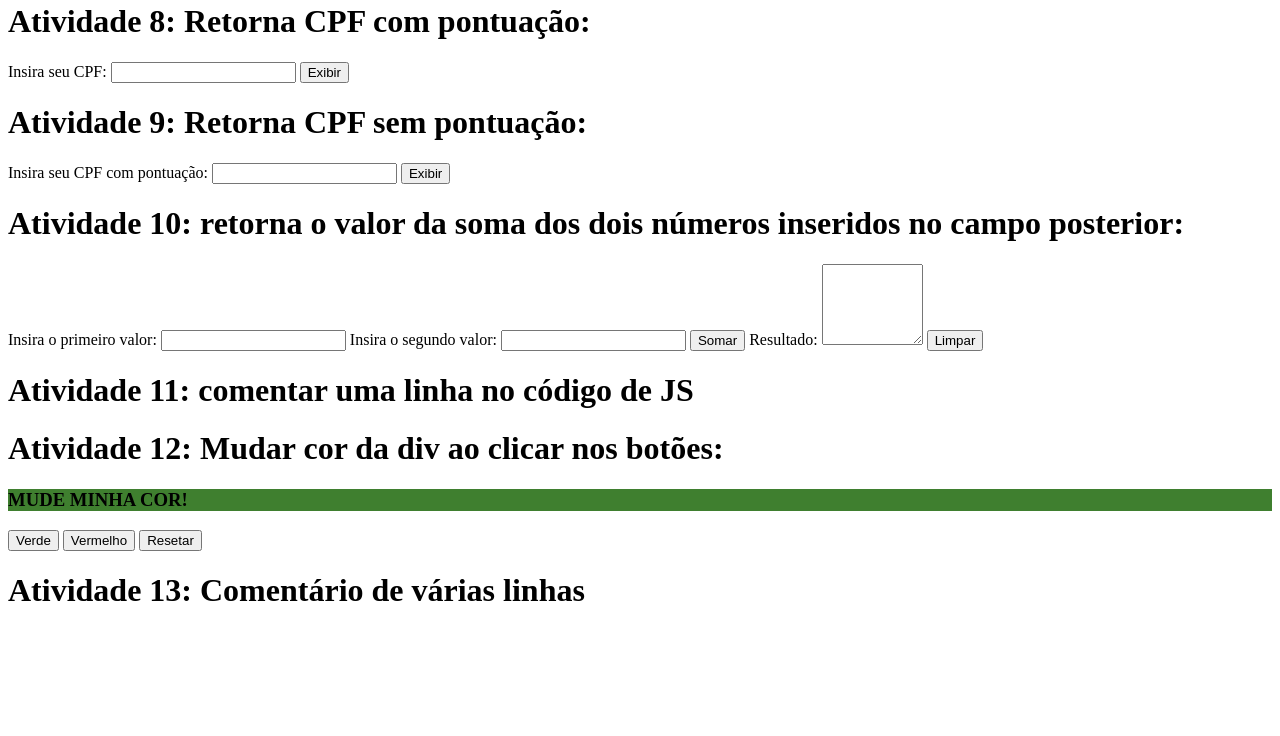
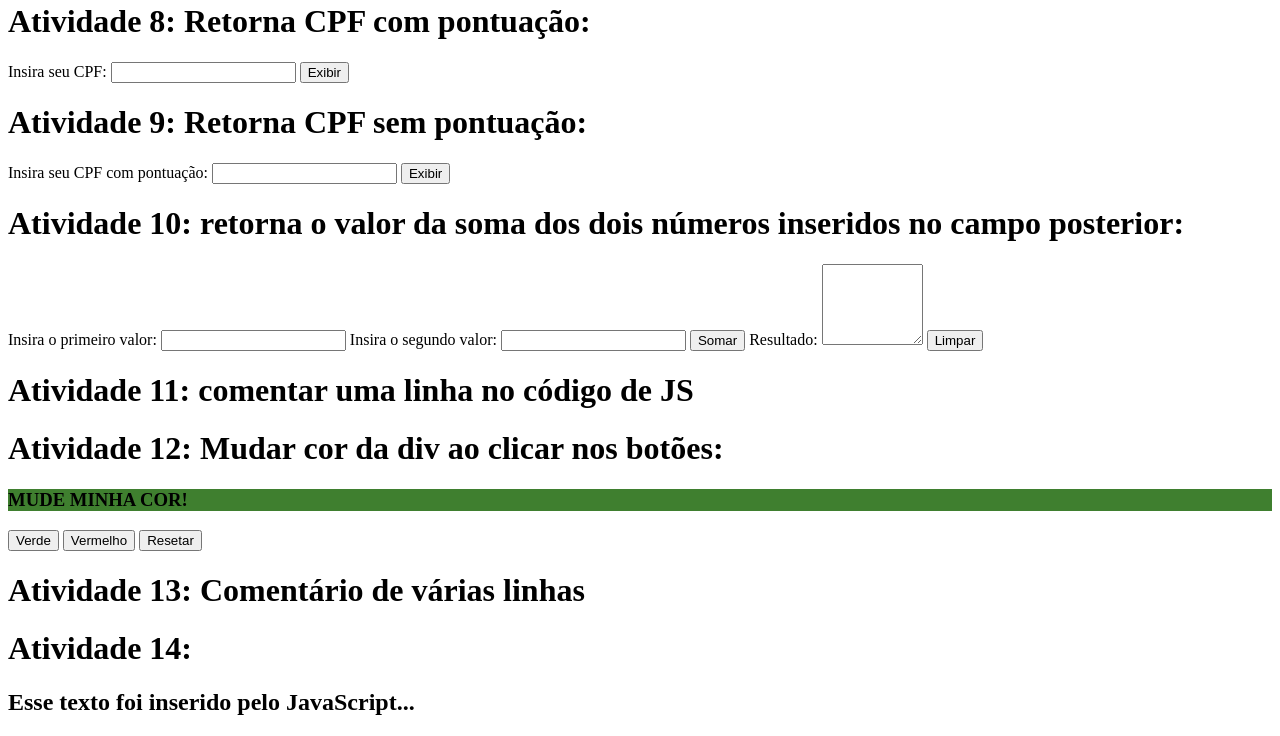
Before and after one commit to mariadxavier/40-atividades-javascript, a plain HTML site: page site/index.html in a window 1280 px wide. Shown: the part 746-1482 px from the top of the page. Before the commit the page ends 1376 px from the top, so only its background shows below. Drawn offline with Linux system fonts and the light colour scheme.

Commit message:
Atividade 14

```diff
--- a/site/index.html
+++ b/site/index.html
@@ -61,6 +61,9 @@
 
     <h1>Atividade 13: Comentário de várias linhas</h1>
 
+    <h1>Atividade 14: </h1>
+    <div id="resultado"></div>
+
 </body>
 
 </html>
--- a/site/ola-mundo.js
+++ b/site/ola-mundo.js
@@ -107,3 +107,9 @@ btnResetColor.addEventListener('click', ()=> {
 /* Atividade 13
 comentando várias linhas
 */
+
+// Atividade 14:
+window.onload = function() {
+    const resultado14 = document.getElementById('resultado');
+    resultado14.innerHTML = '<h2> <b>Esse texto foi inserido pelo JavaScript...</b></h2>'
+};
```
